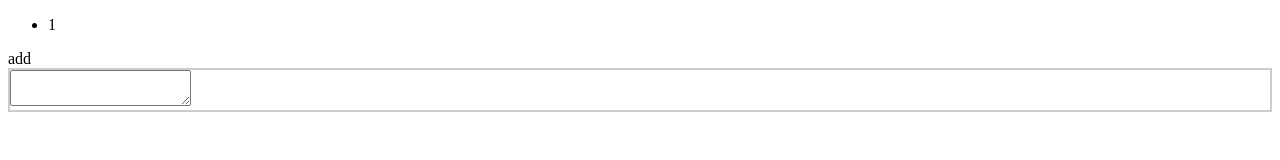
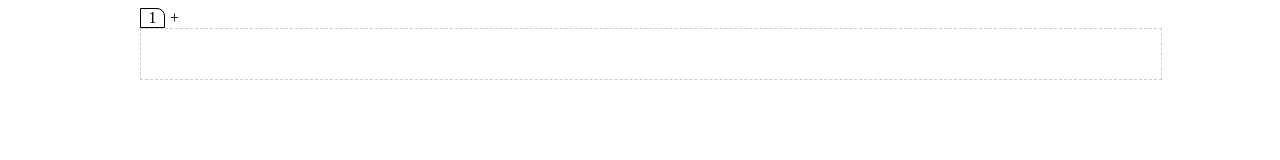
Before and after one commit to b3n10/olv_pad, a plain HTML site: page index.html in a window 1280 px wide. Drawn offline with Linux system fonts and the light colour scheme.

Commit message:
Add style

```diff
--- a/index.html
+++ b/index.html
@@ -3,21 +3,18 @@
 	<head>
 		<meta charset="utf-8">
 		<meta name="viewport" content="width=device-width, initial-scale=1">
-		<style>
-			div { border: 1px solid #ccc; }
-			li, label { cursor: pointer; }
-		</style>
+		<link rel="stylesheet" href="style.css">
 		<title>WebPad</title>
 	</head>
 	<body>
-		<ul id="ul">
-			<li id="li-1">1</li>
-		</ul>
-		<label id="lbl-plus">add</label>
-		<div id="main">
-			<div id="div-1">
-				<textarea id="txt-1">
-				</textarea>
+		<div class="container">
+			<ul id="ul"><li id="li-1">1</li></ul>
+			<label id="lbl-plus">+</label>
+			<div id="main">
+				<div id="div-1">
+					<textarea id="txt-1">
+					</textarea>
+				</div>
 			</div>
 		</div>
 	<script type="text/javascript">
--- /dev/null
+++ b/style.css
@@ -0,0 +1,36 @@
+.container {
+  min-width: 500px;
+  max-width: 1000px;
+  margin: 0 auto;
+}
+
+ul, li {
+  display: inline-block;
+  margin: 0;
+  padding: 0;
+}
+
+li {
+  border: 1px solid #000;
+  border-left: none;
+  border-top-right-radius: 8px;
+  margin-right: 1px;
+  width: 23px;
+  text-align: center;
+}
+
+li:first-of-type {
+  border-left: 1px solid #000;
+}
+
+li, label {
+ cursor: pointer;
+}
+
+textarea {
+  width: 100%;
+  height: 100%;
+  border: 1px dashed #ccc;
+  resize: none;
+  padding: 10px;
+}
```
